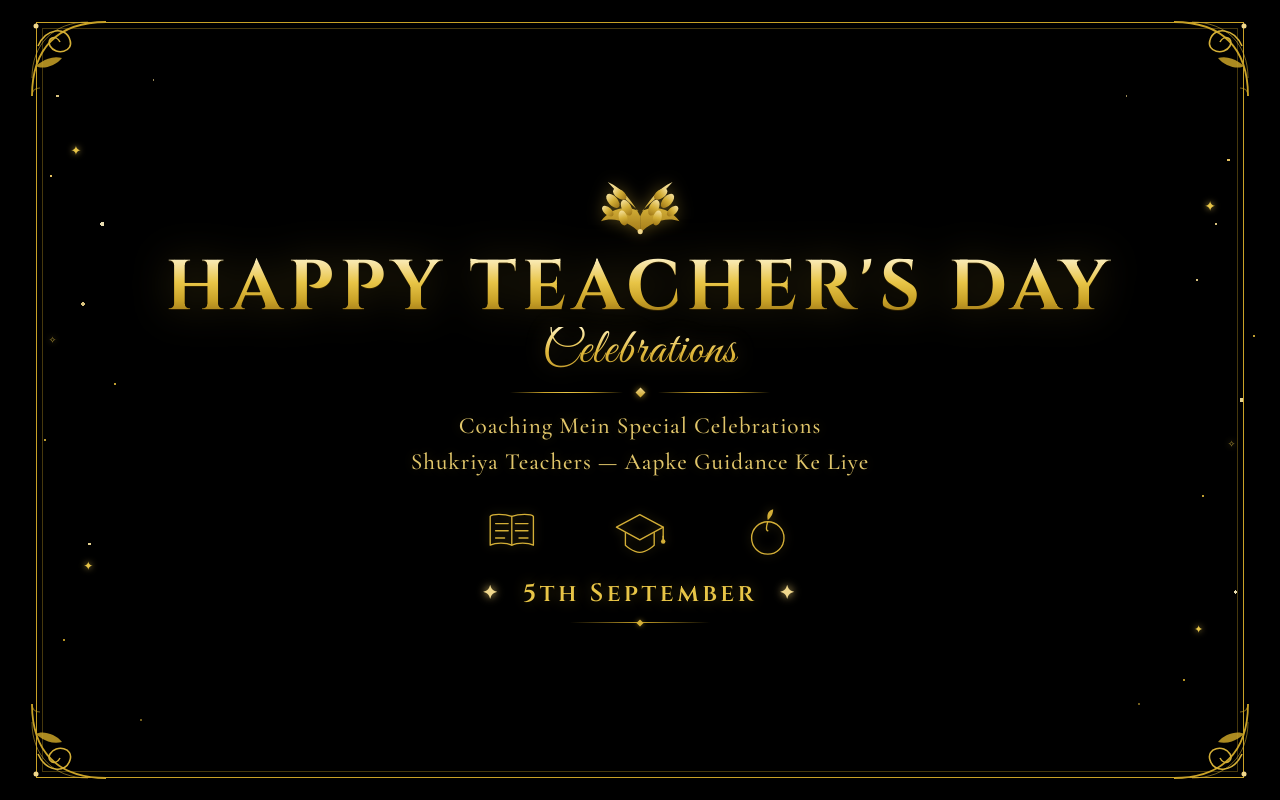
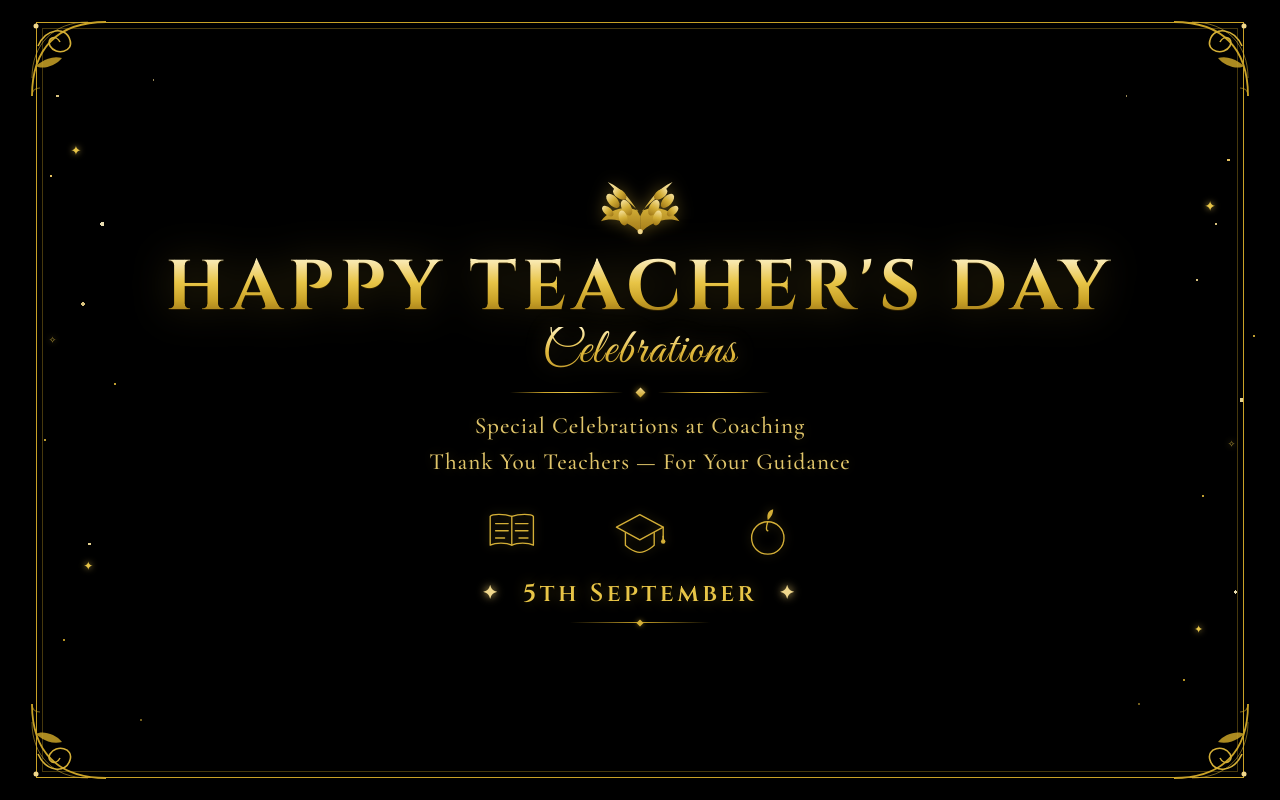
Before and after one commit to blazenxt/teachers-day-banner, a website: page index.html in a window 1280 px wide. Drawn offline with nearby package versions, Linux system fonts and the light colour scheme.

Commit message:
Use English-only banner copy
Replace Hinglish lines with English for smart board display.

```diff
--- a/index.html
+++ b/index.html
@@ -395,8 +395,8 @@
       </div>
 
       <div class="lines">
-        <span>Coaching Mein Special Celebrations</span>
-        <span>Shukriya Teachers — Aapke Guidance Ke Liye</span>
+        <span>Special Celebrations at Coaching</span>
+        <span>Thank You Teachers — For Your Guidance</span>
       </div>
 
       <div class="icons" aria-hidden="true">
```
